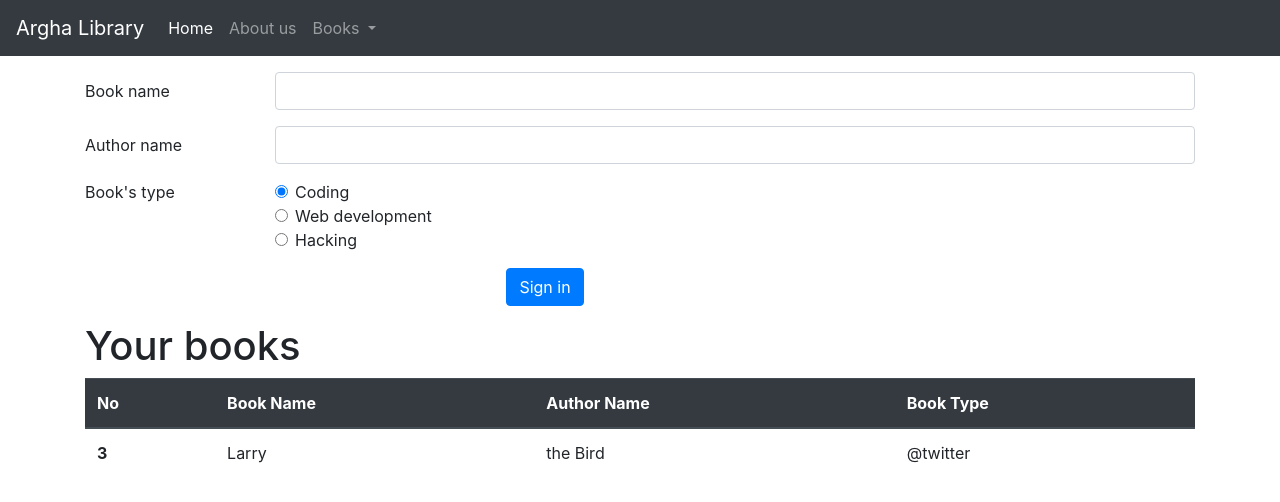
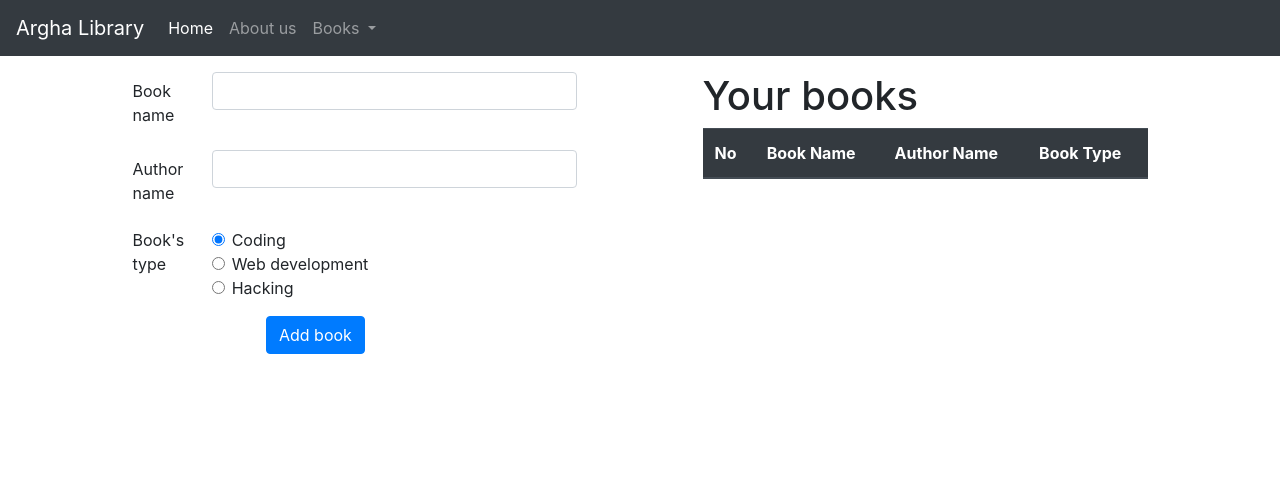
Before and after one commit to Argha-Nilanjon-Nondi/Library, a plain HTML site: page index.html in a window 1280 px wide. Drawn offline with nearby package versions, Linux system fonts and the light colour scheme.

Commit message:
Add features to UI in index.html

```diff
--- a/index.html
+++ b/index.html
@@ -47,8 +47,9 @@
   </div>
 </nav>
 
-
-<div class="container my-3">
+<div class="container">
+<div class="row">
+<div class="container my-3 col-sm-5">
 <form>
   <div class="form-group row">
     <label for="inputBookName" class="col-sm-2 col-form-label">Book name</label>
@@ -90,14 +91,14 @@
 
   <div class="form-group row">
     <div class="col-sm-10">
-      <button type="submit" class="btn btn-primary center-inline" id="action-on-press">Sign in</button>
+      <button type="submit" class="btn btn-primary center-inline" id="action-on-press">Add book</button>
     </div>
   </div>
 </form>
 </div>
 
 
-<div class="container mt-3">
+<div class="container mt-3 col-sm-5">
 <h1>Your books</h1>
 <table class="table">
   <thead class="thead-dark">
@@ -109,15 +110,10 @@
     </tr>
   </thead>
   <tbody>
-
-    <tr>
-      <th scope="row">3</th>
-      <td>Larry</td>
-      <td>the Bird</td>
-      <td>@twitter</td>
-    </tr>
   </tbody>
 </table>
+</div>
+</div>
 </div>
 
 <script src="js/script.js"></script>
--- a/js/script.js
+++ b/js/script.js
@@ -48,7 +48,6 @@ else if(book_hacking.checked){
     type=book_hacking.value;
   }
 
- alert("00000")
  let obj=new Book(book_name,author_name,type);
  obj.add();
 
```
